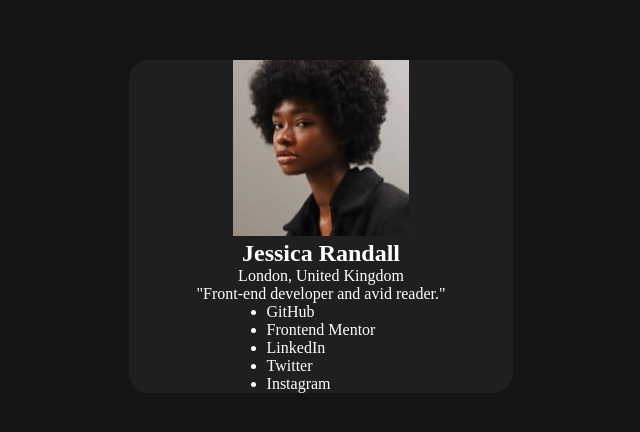
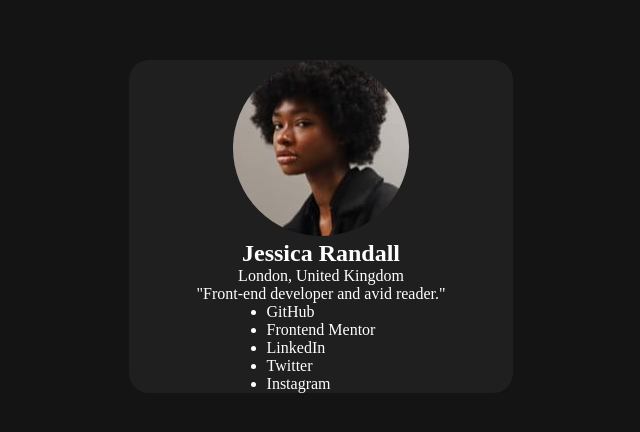
Before and after one commit to Abdulhakeem010/social-links-profile-main, a plain HTML site: page index.html in a window 1280 px wide. Shown: the part 110-542 px from the top of the page, without its empty margins (319-959 px from the left). Drawn offline with Linux system fonts and the light colour scheme.

Commit message:
Update main.css

```diff
--- a/main.css
+++ b/main.css
@@ -30,3 +30,8 @@ body{
  border-radius: 20px;
  padding-inline: 30px;
 }
+
+img{
+  border-radius: 50%;
+  border: 1px sold red;
+}
```
